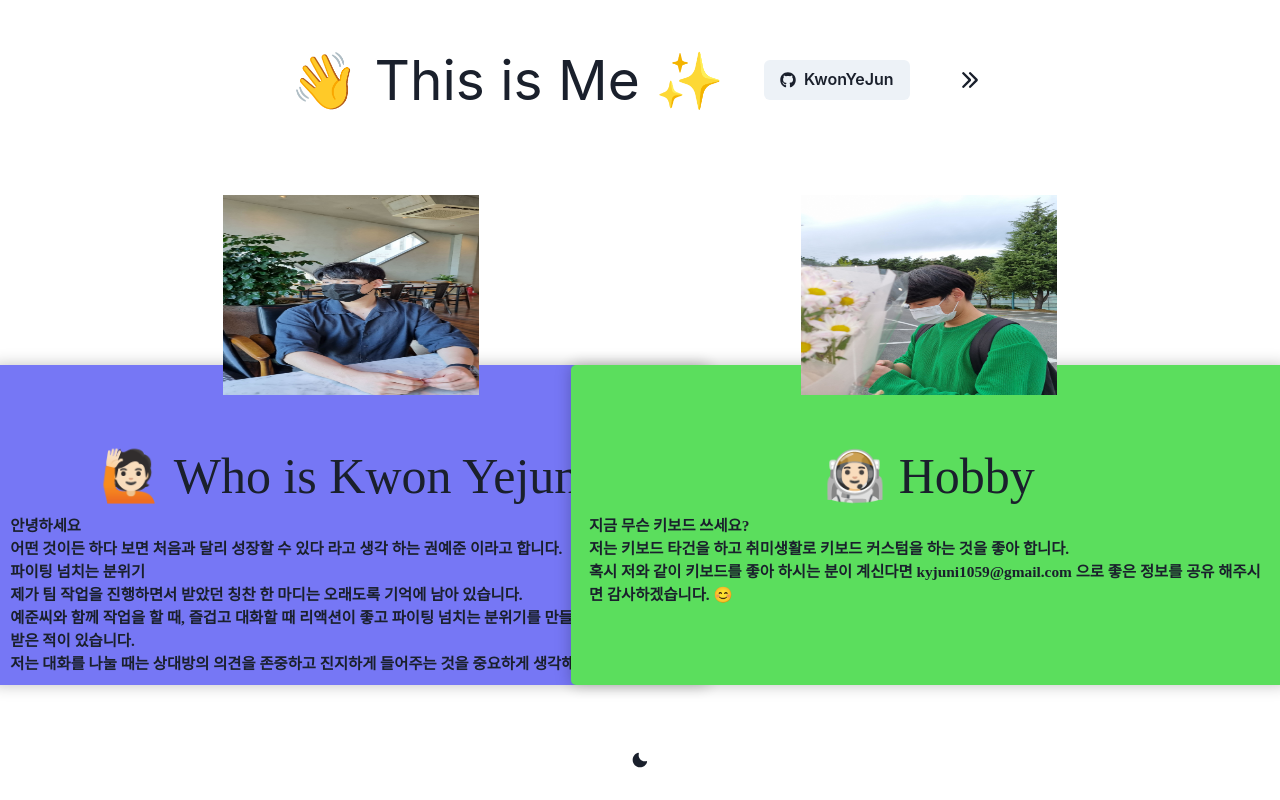
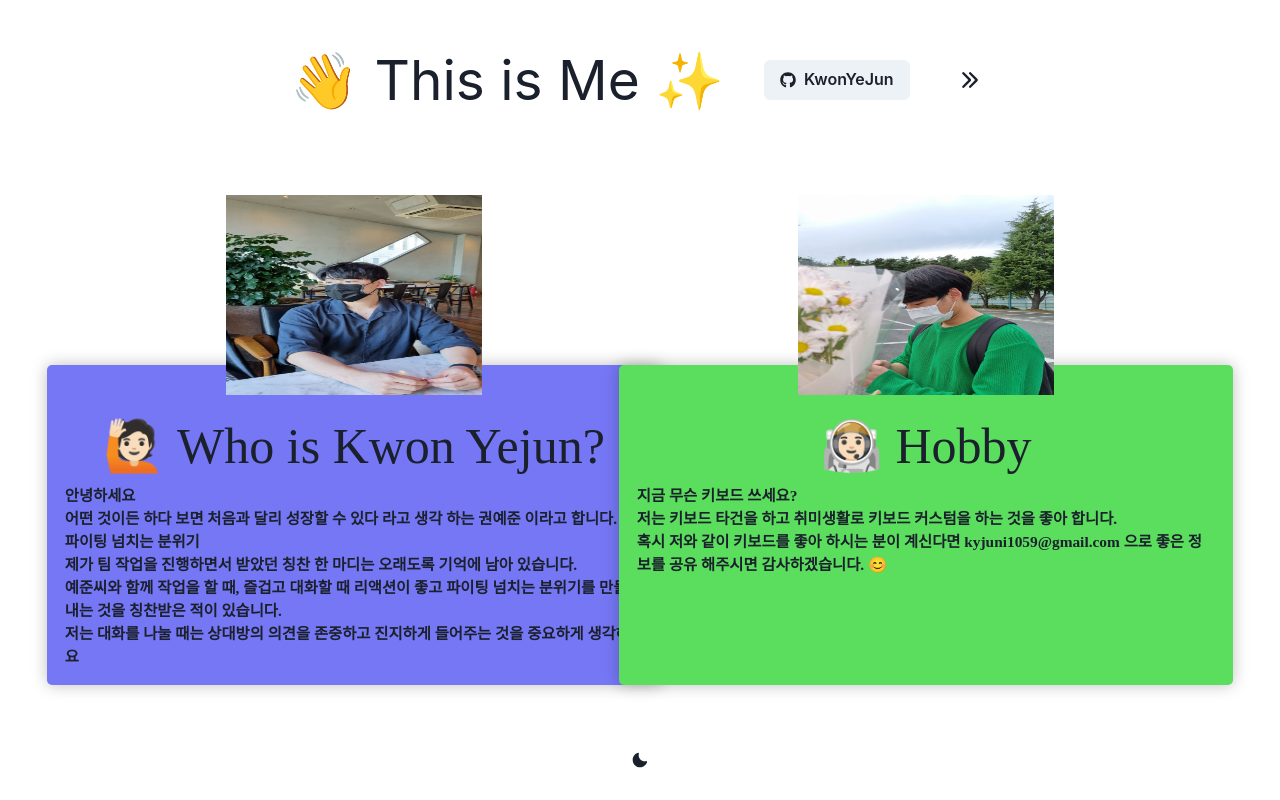
Before and after one commit to KwonYeJun/libraryExample, a React (Create React App) app in the folder client/: page / in a window 1280 px wide. Built offline with nearby package versions, Linux system fonts and the light colour scheme; a web font is replaced by a local one.

Commit message:
크기 밑 텍스트 위치 수정

```diff
--- a/client/src/App.css
+++ b/client/src/App.css
@@ -30,7 +30,7 @@ header{
   display: flex;
   align-items: center;
   justify-content: space-evenly;
-  gap: 100px;
+  gap: 90px;
   overflow-x: scroll;
   white-space: nowrap;
 
@@ -52,6 +52,12 @@ footer{
 
 }
 
+.css-1338j2e {
+  box-sizing: border-box;
+  margin: 0;
+  min-width: 0;
+  padding-top: 40px;
+}
 
 .textchild {
 
--- a/client/src/components/Crad.tsx
+++ b/client/src/components/Crad.tsx
@@ -24,11 +24,11 @@ const CustomCard: React.FC<CardProps> = ({ image, title, description, color }) =
 
       }}
 
-      style={{ width: '130%', height: "30vh" }}
+      style={{ width: '130%', height: "30vh"  ,paddingTop: "-20px"}}
     >
       <Box px={2} pt={5}>
         <Heading as='h3'>
-          <div className="textH1 ">
+          <div className="textH1 "    style={{ marginTop: "-30px"}}>
             {title}
           </div>
         </Heading>
--- a/client/src/components/mainCrad.tsx
+++ b/client/src/components/mainCrad.tsx
@@ -22,11 +22,11 @@ const MainCrad: React.FC<CardProps> = ({ image, title, description, color }) =>
         // backgroundColor:`${color}`
       }}
 
-      style={{ width: '280%', height: "40vh" }}
+      style={{ width: '240%', height: "40vh" }}
     >
       <Box px={2} pt={5}>
         <Heading as='h3'>
-          <div className="textH1 ">
+          <div className="textH1 " style={{ marginTop: "-30px"}}>
             {title}
           </div>
         </Heading>
```
